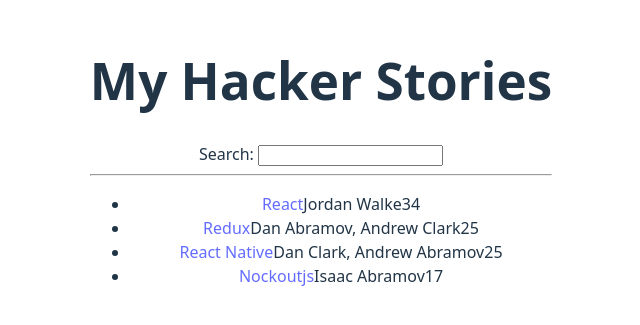
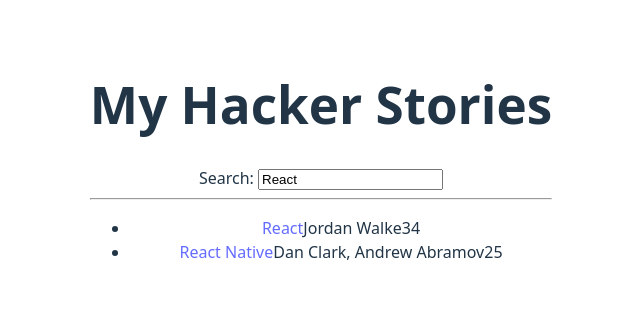
Before and after one commit to jorgekairiyama/speakermeet-spa, a React (Vite) app: page / in a window 1280 px wide. Shown: the part 239-564 px from the top of the page, without its empty margins (319-959 px from the left). Built offline with nearby package versions, Linux system fonts and the light colour scheme.

Commit message:
V0.0.0.5

```diff
--- a/src/App.jsx
+++ b/src/App.jsx
@@ -3,6 +3,18 @@
 import viteLogo from '/vite.svg'
 import './App.css'
 import * as React from 'react';
+
+const useStorageState = (key, initialState) =>
+{
+  const [value, setValue] = React.useState(
+    localStorage.getItem(key) || initialState
+  );
+  React.useEffect(() =>
+  {
+    localStorage.setItem(key, value);
+  }, [value, key]);
+  return [value, setValue];
+}
 
 const App = () =>
 {
@@ -41,7 +53,8 @@
     },
   ];
 
-  const [searchTerm, setSearchTerm] = React.useState('');
+  const [searchTerm, setSearchTerm] = useStorageState('search', 'React');
+
 
   const handleSearch = (event) =>
   {
@@ -56,7 +69,7 @@
     <div>
       <h1>My Hacker Stories</h1>
 
-      <Search onSearch={handleSearch} />
+      <Search search={searchTerm} onSearch={handleSearch} />
 
       <hr />
 
@@ -65,31 +78,37 @@
   );
 };
 
-const Search = (props) => (
-  <div>
+const Search = ({ search, onSearch }) =>
+(
+  <>
     <label htmlFor="search">Search: </label>
-    <input id="search" type="text" onChange={props.onSearch} />
-  </div>
+    <input
+      id="search"
+      type="text"
+      value={search}
+      onChange={onSearch} />
+  </>
 );
 
-const List = (props) => (
+
+const List = ({ list }) => (
   <ul>
-    {props.list.map((item) => (
+    {list.map((item) => (
       <Item key={item.objectID} item={item} />
     ))}
   </ul>
 );
 
-const Item = (props) => (
+const Item = ({ item }) => (
   <li>
     <span>
-      <a href={props.item.url}>{props.item.title}</a>
+      <a href={item.url}>{item.title}</a>
     </span>
-    <span>{props.item.author}</span>
-    <span>{props.item.num_comments}</span>
-    <span>{props.item.points}</span>
+    <span>{item.author}</span>
+    <span>{item.num_comments}</span>
+    <span>{item.points}</span>
   </li>
-);
+)
 
 
 export default App
```
